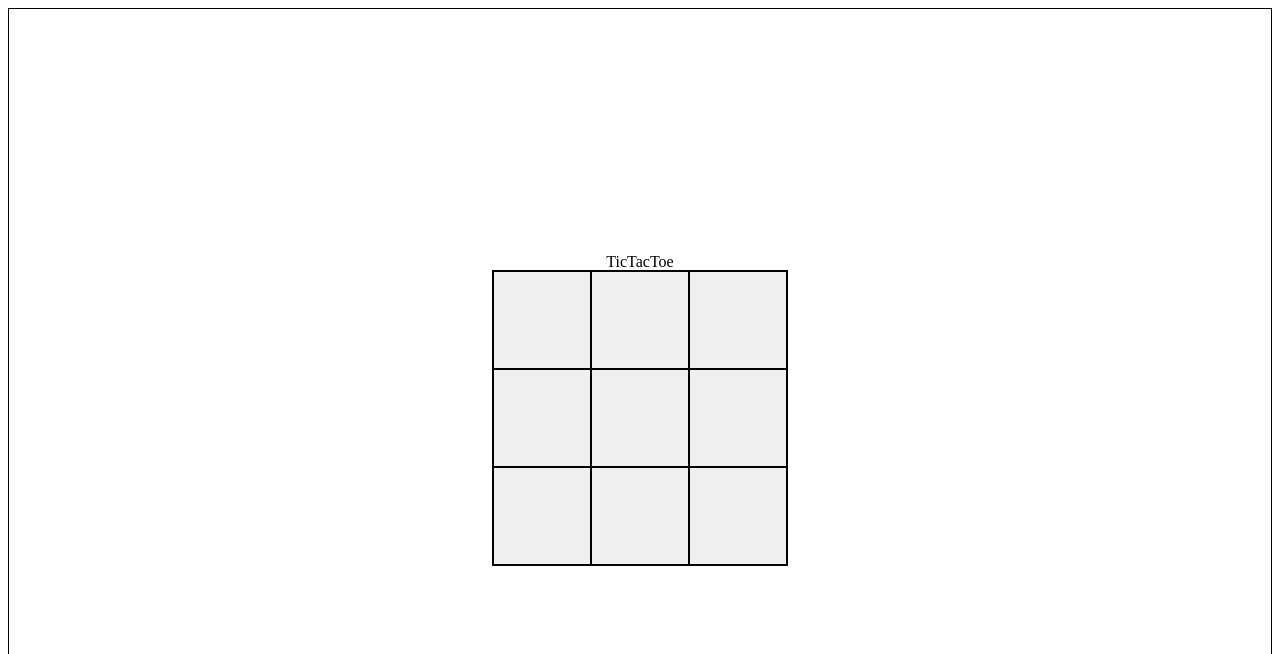
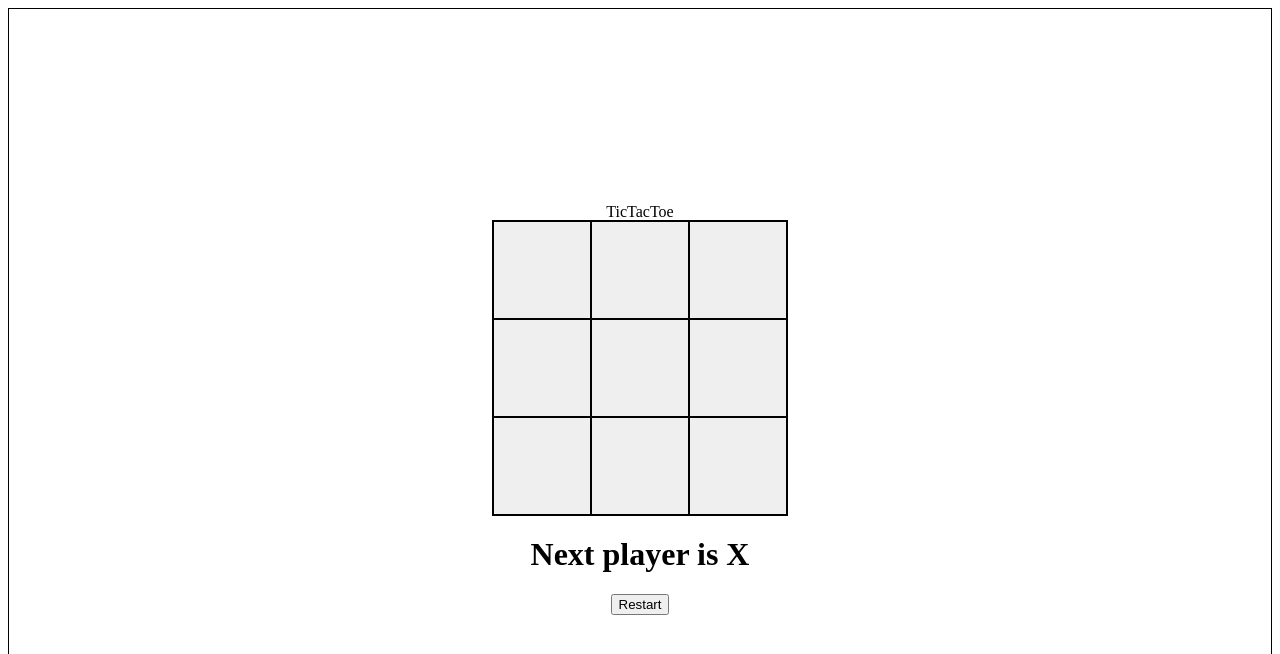
Before and after one commit to Sarojan-stha/React-Accordian, a React (Vite) app: page / in a window 1280 px wide. Shown: the top 654 px of the page. Built offline with nearby package versions, Linux system fonts and the light colour scheme.

Commit message:
added useEffect to handle gameStatus

```diff
--- a/src/components/tic-tac-toe/TicTacToe.jsx
+++ b/src/components/tic-tac-toe/TicTacToe.jsx
@@ -40,12 +40,33 @@ const TicTacToe = () => {
     setXTurn(!xturn);
   }
 
-  useEffect(() => {
+  function getWinner(squares) {
     for (let i = 0; i < winningPattern.length; i++) {
       const [x, y, z] = winningPattern[i]; //destructuring each pattern
-      squares[x] && squares[x] === squares[y] && squares[y] === squares[z]
-        ? console.log("win")
-        : null;
+      if (
+        squares[x] &&
+        squares[x] === squares[y] &&
+        squares[x] === squares[z]
+      ) {
+        console.log("win");
+        return squares[x];
+      }
+    }
+    return null;
+  }
+
+  function handleRestart() {
+    setXTurn(true);
+    setSquares(Array(9).fill(""));
+  }
+
+  useEffect(() => {
+    if (!getWinner(squares) && squares.every((item) => item !== "")) {
+      setStatus(`This is a draw ! Please restart the game`);
+    } else if (getWinner(squares)) {
+      setStatus(`Winner is ${getWinner(squares)}. Please restart the game`);
+    } else {
+      setStatus(`Next player is ${xturn ? "X" : "O"}`);
     }
   }, [squares, xturn]);
 
@@ -67,6 +88,8 @@ const TicTacToe = () => {
         <Square value={squares[7]} onClick={() => handleClick(7)} />
         <Square value={squares[8]} onClick={() => handleClick(8)} />
       </div>
+      <h1>{status}</h1>
+      <button onClick={handleRestart}>Restart</button>
     </div>
   );
 };
```
